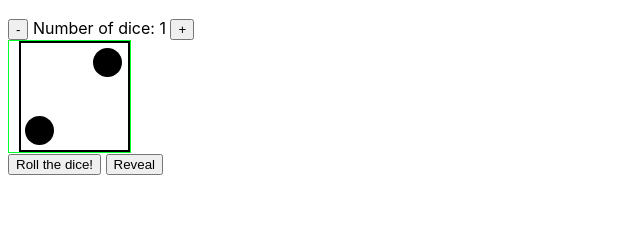
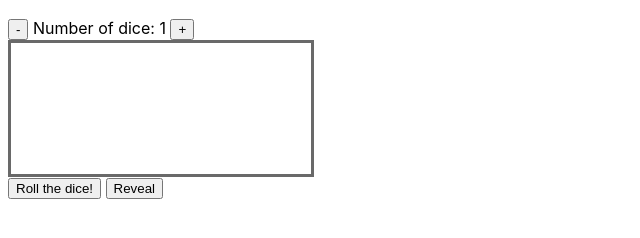
Before and after one commit to dane-du-plessis/dice, a plain HTML site: page index.html in a window 1280 px wide. Both pictures are taken after a click on the button "Roll the dice!". Shown: the part 50-288 px from the top of the page, without its empty margins (0-640 px from the left). Drawn offline with Linux system fonts and the light colour scheme.

Commit message:
Improved styling a bit. The reveal button works.

```diff
--- a/index.html
+++ b/index.html
@@ -15,10 +15,10 @@
             <img id="source" src="./images/Die_Faces.svg" width="1280" height="430">
         </div>
 
-        <canvas id="canvas" width="300" height="111" onclick="rollDice()"></canvas>
+        <canvas id="canvas" width="300" height="131" onclick="rollDice()"></canvas>
         <br/>
         <button onclick="rollDice()" class="unselectable">Roll the dice!</button>
-        <button onclick="renderDice()" class="unselectable">Reveal</button>
+        <button onclick="hideDice()" class="unselectable">Reveal</button>
 
         <script src="scripts/main.js"></script>
     </body>
--- a/scripts/main.js
+++ b/scripts/main.js
@@ -2,6 +2,7 @@ setNumberOfDice(1);
 setDiceSize(111);
 updateDiceCounter();
 reveal(false);
+window.showDice = false;
 
 function getNumberOfDice() {
     return localStorage.getItem('numberOfDice');
@@ -20,6 +21,7 @@ function setDiceSize(a) {
 }
 
 function rollDice() {
+    hideDice(true);
     console.log('Rolling');
     console.log(window.number_of_dice);
 
@@ -29,7 +31,10 @@ function rollDice() {
     randoms = randomArray.map(a => a%6 + 1);
     console.log(randoms);
     window.dice = randoms;
-    renderDice();
+}
+
+function reveal() {
+    hideDice(false);
 }
 
 function addDi() {
@@ -49,7 +54,6 @@ function removeDi() {
 
 function renderDice() {
     // show everything in the array of numbers.
-    updateDiceCounter(window.dice);
     drawDice(window.dice);
 }
 
@@ -61,7 +65,7 @@ function updateDiceCounter() {
 
 function drawDice(dice) {
     const canvas = document.getElementById('canvas');
-    canvas.setAttribute('width', (window.diceSize+10)*dice.length);
+    canvas.setAttribute('width', (window.diceSize+10)*dice.length+ 10);
     const ctx = canvas.getContext('2d');
     dice.forEach((n, index) => {
         drawOne(ctx, n, index);
@@ -80,17 +84,21 @@ function drawOne(ctx, n, index) {
     ctx.drawImage(document.getElementById('source'),
         11 + dx, 6+a+gap,
         a, a,
-        (a+10)*index + 10, 0,
+        (a+10)*index + 10, 10,
         a, a);
 }
 
 // https://getbutterfly.com/generate-html-list-from-javascript-array/ -- it's awkward.
 
-function hideDice() {
-    const canvas = document.getElementById('canvas');
-    const context = canvas.getContext('2d');
-    context.clearRect(0, 0, canvas.width, canvas.height);
-
+function hideDice(hideThem) {
+    console.log(window.showDice);
+    if (hideThem) {
+        const canvas = document.getElementById('canvas');
+        const context = canvas.getContext('2d');
+        context.clearRect(0, 0, canvas.width, canvas.height);
+        return;
+    }
+    drawDice(window.dice);
 }
 
 
--- a/styles/style.css
+++ b/styles/style.css
@@ -17,5 +17,5 @@ body {
 
 
 canvas{
-    border: 1px solid rgb(0, 255, 34);
+    border: 3px solid rgb(105, 105, 105);
 }
```
